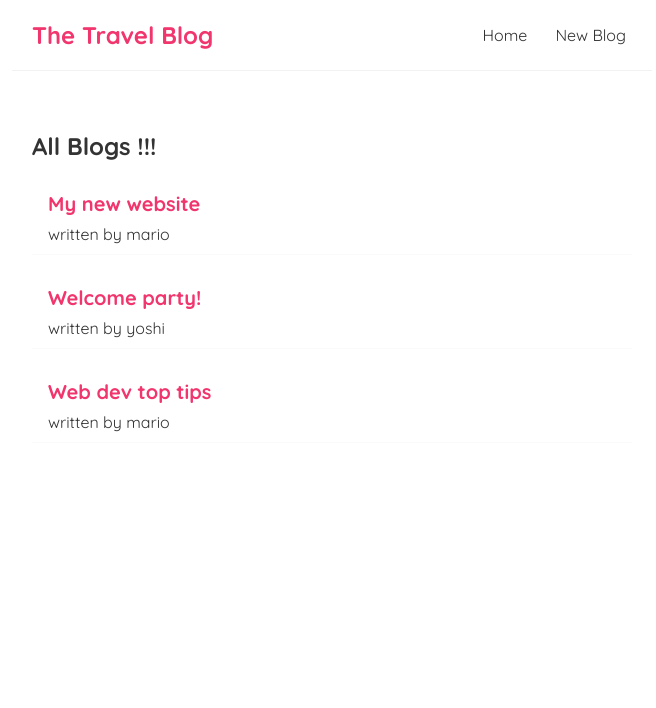
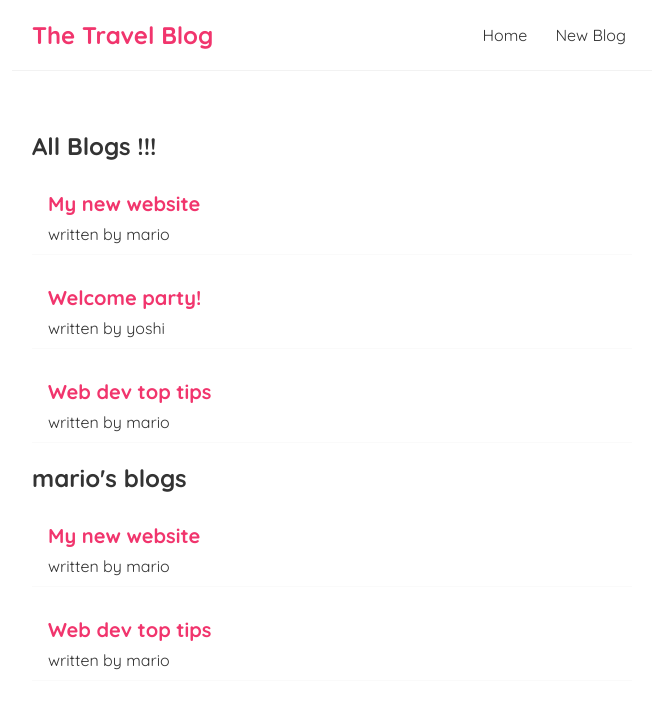
Before and after one commit to 5cientist/travel-blog, a React (Create React App) app: page / in a window 1280 px wide. Shown: the top 708 px of the page, without its empty margins (308-964 px from the left). Built offline with nearby package versions, Linux system fonts and the light colour scheme.

Commit message:
props author filter

```diff
--- a/src/components/Home.js
+++ b/src/components/Home.js
@@ -14,6 +14,10 @@ const Home = () => {
   return (
     <div className="home">
       <BlogList blogs={blogs} title="All Blogs !!!" />
+      <BlogList
+        blogs={blogs.filter((blog) => blog.author === "mario")}
+        title="mario's blogs"
+      />
     </div>
   );
 };
```
Also changed, not shown: 1 other file (tests, documents, lock files or other folders).
